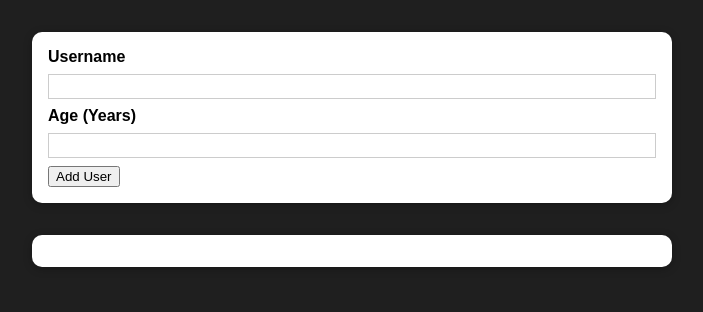
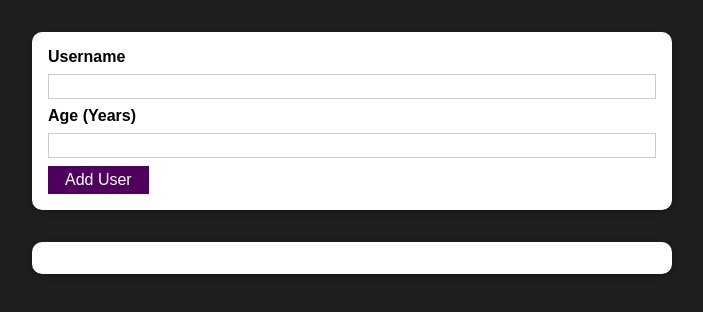
Before and after one commit to IuraCPersonal/react-complete-guide, a React (Create React App) app: page / in a window 1280 px wide. Shown: the top 312 px of the page, without its empty margins (288-991 px from the left). Built offline with nearby package versions, Linux system fonts and the light colour scheme.

Commit message:
feat(UI): added Button component

```diff
--- /dev/null
+++ b/src/components/UI/Button.js
@@ -0,0 +1,15 @@
+import React from 'react';
+
+import classes from "./Button.module.css";
+
+const Button = props => {
+    return (
+        <button
+            className={classes.button}
+            type={props.type || 'button'}
+            onClick={props.onClick}
+        >{props.children}</button>
+    );
+};
+
+export default Button;
--- /dev/null
+++ b/src/components/UI/Button.module.css
@@ -0,0 +1,18 @@
+.button {
+  font: inherit;
+  border: 1px solid #4f005f;
+  background: #4f005f;
+  color: white;
+  padding: 0.25rem 1rem;
+  cursor: pointer;
+}
+
+.button:hover,
+.button:active {
+  background: #741188;
+  border-color: #741188;
+}
+
+.button:focus {
+  outline: none;
+}
--- a/src/components/Users/AddUser.jsx
+++ b/src/components/Users/AddUser.jsx
@@ -1,5 +1,7 @@
 import React, { useState } from 'react'
 import Card from "../UI/Card";
+import Button from "../UI/Button";
+
 import classes from "./AddUser.module.css";
 
 const AddUser = props => {
@@ -42,7 +44,7 @@
                     onChange={ageChangeHandler}
                 />
 
-                <button type="submit">Add User</button>
+                <Button type="submit">Add User</Button>
             </form>
         </Card>
     );
```
